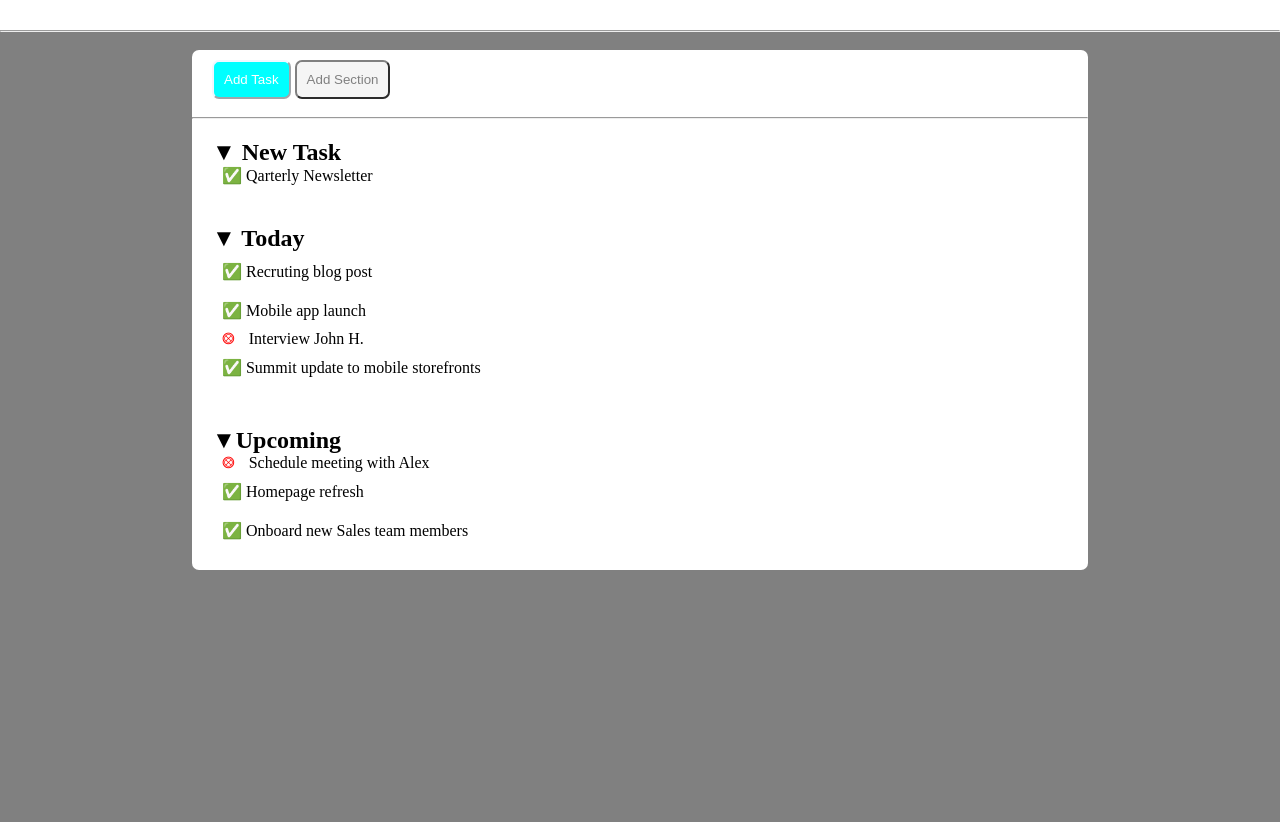
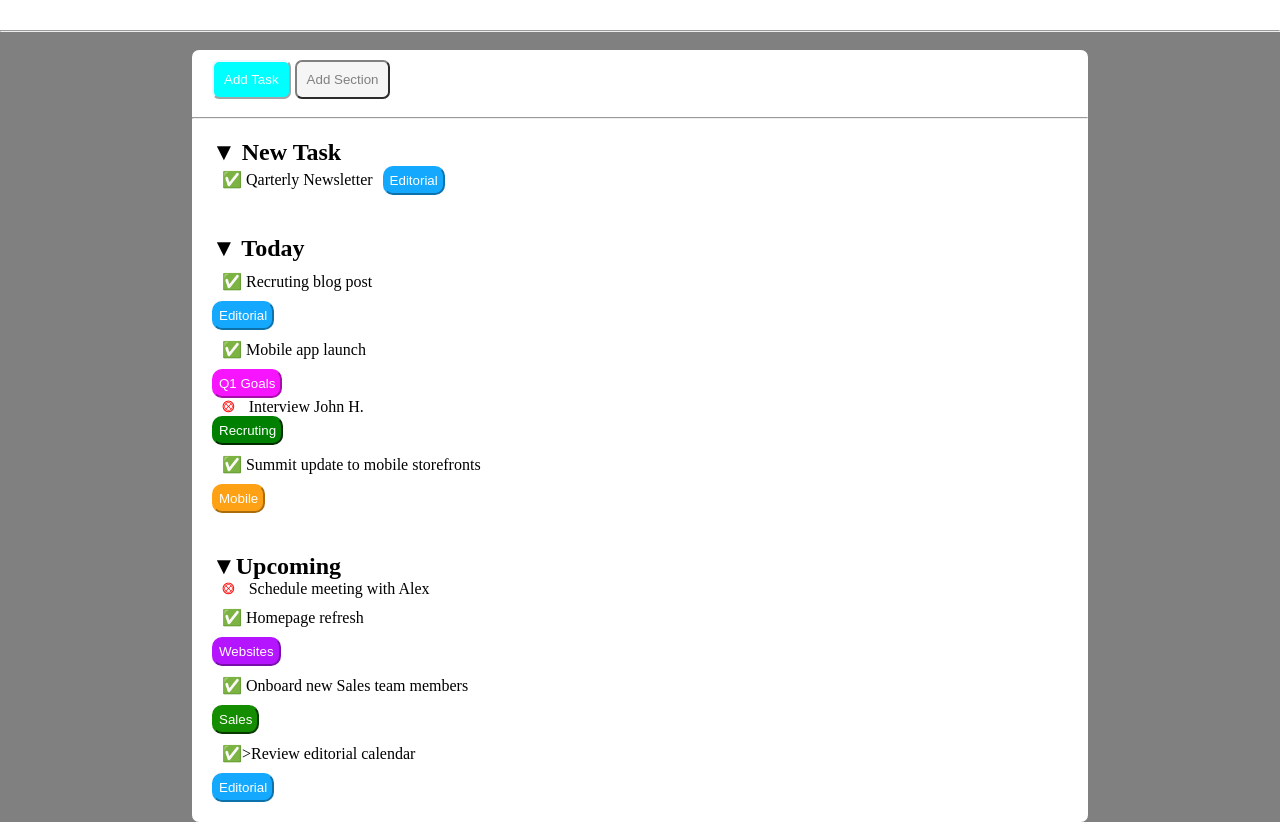
Before and after one commit to KarimPucci/html-css-toboolist, a plain HTML site: page index.html in a window 1280 px wide. Shown: the part 70-892 px from the top of the page. Before the commit the page ends 800 px from the top, so only its background shows below. Drawn offline with Linux system fonts and the light colour scheme.

Commit message:
finito-con da fix

```diff
--- a/index.html
+++ b/index.html
@@ -20,6 +20,7 @@
 
   <hr>
   <section>&nbsp;</section>
+
   <main class="container">
     <div>
       <button type="button" class="pulsante1">Add Task</button>
@@ -31,22 +32,23 @@
 
     <div class="primodiv">
       <h2>&#9660 <strong>New Task</strong></h2>
-      <span class="logo-verde">&#x2705 Qarterly Newsletter</span>
+      <span class="logo-verde">&#x2705 Qarterly Newsletter</span><button type="button" class="pulsante-blocco">Editorial</button>
     </div>
 
     <div class="secondodiv">
       <h2>&#9660 <strong>Today</strong></h2>
-      <p class="logo-verde">&#x2705 Recruting blog post</p>
-      <p class="logo-verde">&#x2705 Mobile app launch</p>
-      <p><span class="logo-rosso">&#10807</span> Interview John H.</p>
-      <p class="logo-verde">&#x2705 Summit update to mobile storefronts</p>
+      <p class="logo-verde">&#x2705 Recruting blog post</p><button type="button" class="pulsante-blocco1">Editorial</button>
+      <p class="logo-verde">&#x2705 Mobile app launch</p><button type="button" class="pulsante-blocco2">Q1 Goals</button>
+      <p><span class="logo-rosso">&#10807</span> Interview John H.</p><button type="button" class="pulsante-blocco3">Recruting</button>
+      <p class="logo-verde">&#x2705 Summit update to mobile storefronts</p><button type="button" class="pulsante-blocco4">Mobile</button>
     </div>
 
     <div class="terzodiv">
       <h2>&#9660<strong>Upcoming</strong></h2>
       <p><span class="logo-rosso">&#10807</span> Schedule meeting with Alex</p>
-      <p class="logo-verde">&#x2705 Homepage refresh</p>
-      <p class="logo-verde">&#x2705 Onboard new Sales team members</p>
+      <p class="logo-verde">&#x2705 Homepage refresh</p><button type="button" class="pulsante-blocco5">Websites</button>
+      <p class="logo-verde">&#x2705 Onboard new Sales team members</p><button type="button" class="pulsante-blocco6">Sales</button>
+      <p class="logo-verde">&#x2705>Review editorial calendar</p><button type="button" class="pulsante-blocco7">Editorial</button>
     </div>
 
     <div>
--- a/style.css
+++ b/style.css
@@ -67,3 +67,68 @@ header{
 .logo-verde{
   padding: 10px;
 }
+
+
+.pulsante-blocco{
+  padding: 5px;
+  border-radius: 10px;
+  border-color: #14a9ff;
+  background-color: #14a9ff;
+  color: white;
+}
+
+.pulsante-blocco1{
+  padding: 5px;
+  border-radius: 10px;
+  border-color: #14a9ff;
+  background-color: #14a9ff;
+  color: white;
+}
+
+.pulsante-blocco2{
+  padding: 5px;
+  border-radius: 10px;
+  border-color: #f714ff;
+  background-color: #f714ff;
+  color: white;
+}
+
+.pulsante-blocco3{
+  padding: 5px;
+  border-radius: 10px;
+  border-color: green;
+  background-color: green;
+  color: white;
+}
+
+.pulsante-blocco4{
+  padding: 5px;
+  border-radius: 10px;
+  border-color: #ffa114;
+  background-color: #ffa114;
+  color: white;
+}
+
+.pulsante-blocco5{
+  padding: 5px;
+  border-radius: 10px;
+  border-color: #b514ff;
+  background-color: #b514ff;
+  color: white;
+}
+
+.pulsante-blocco6{
+  padding: 5px;
+  border-radius: 10px;
+  border-color: #148d01;
+  background-color: #148d01;
+  color: white;
+}
+
+.pulsante-blocco7{
+  padding: 5px;
+  border-radius: 10px;
+  border-color: #14a9ff;
+  background-color: #14a9ff;
+  color: white;
+}
```
